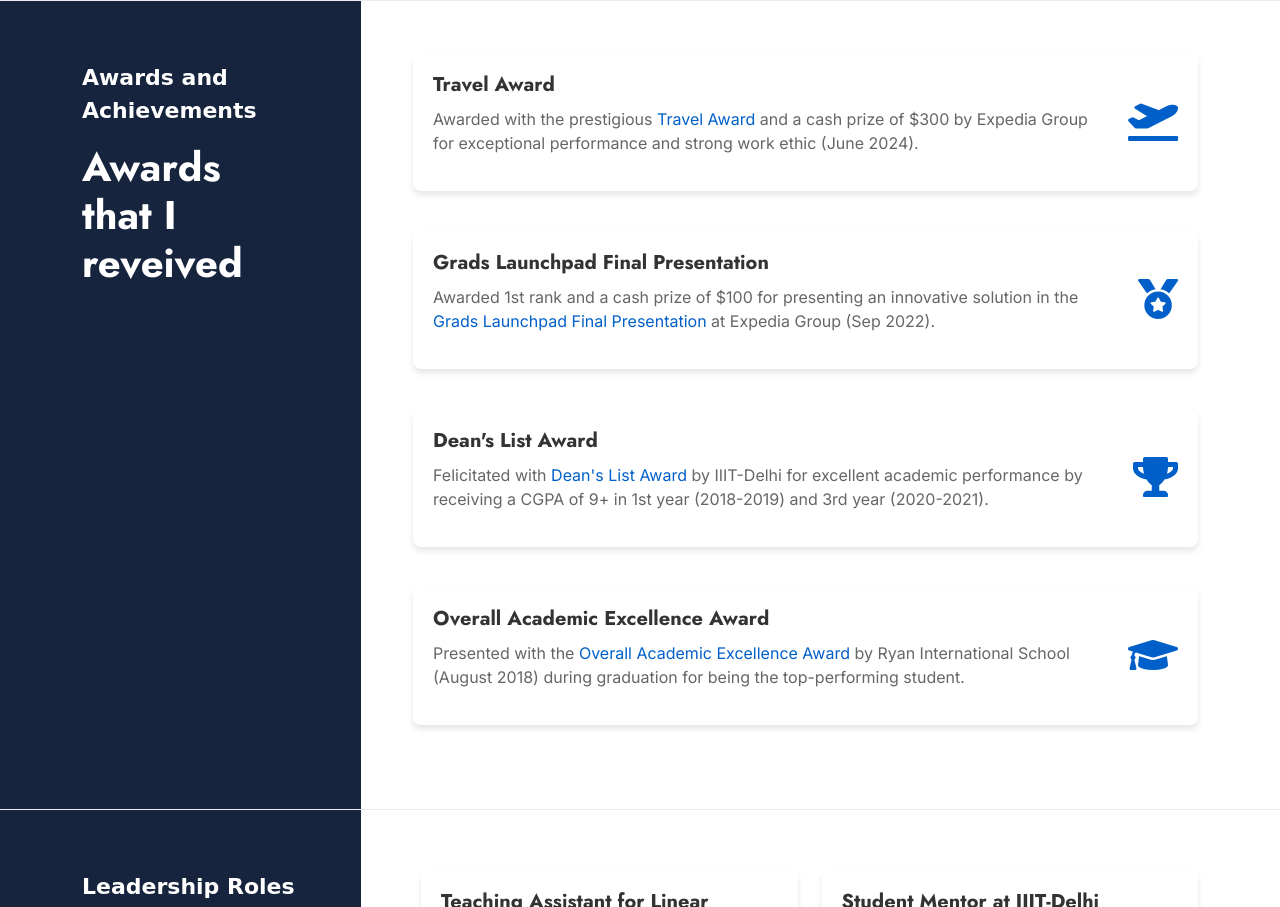
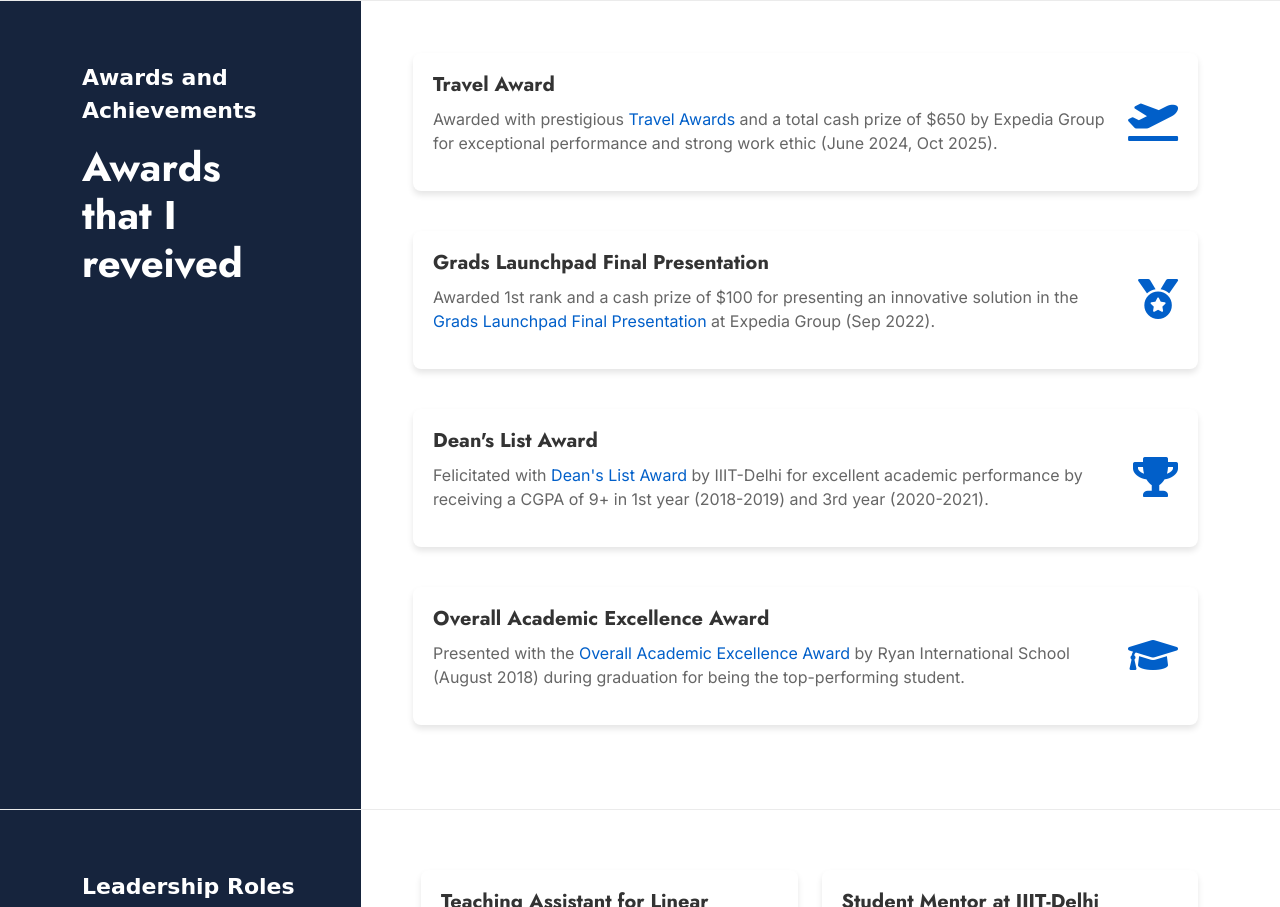
Before and after one commit to AdityaGarg07/AdityaGarg07.github.io, a plain HTML site: page index.html in a window 1280 px wide. Shown: the part 6289-7196 px from the top of the page. Drawn offline with nearby package versions, Linux system fonts and the light colour scheme; files that its build step writes are made by us from their sources; a web font is replaced by a local one.

Commit message:
Update index.html Latest

```diff
--- a/index.html
+++ b/index.html
@@ -576,11 +576,11 @@
                                         <div class="award-item d-flex align-items-center">
                                             <div class="award-info">
                                                 <h4 class="award-title">Travel Award</h4>
-                                                <p class="award-description">Awarded with the prestigious
+                                                <p class="award-description">Awarded with prestigious
                                                     <a href="https://drive.google.com/file/d/1HQWdtyDbIibgrOwnyScW3FwGZEsPk3Mp/view?usp=drive_link" target="_blank">
-                                                        Travel Award
+                                                        Travel Awards
                                                     </a>
-                                                    and a cash prize of $300 by Expedia Group for exceptional performance and strong work ethic (June 2024).</p>
+                                                    and a total cash prize of $650 by Expedia Group for exceptional performance and strong work ethic (June 2024, Oct 2025).</p>
                                             </div>
                                             <div class="award-icon ms-3">
                                                 <i class="fas fa-plane-departure fa-3x text-primary"></i>
```
